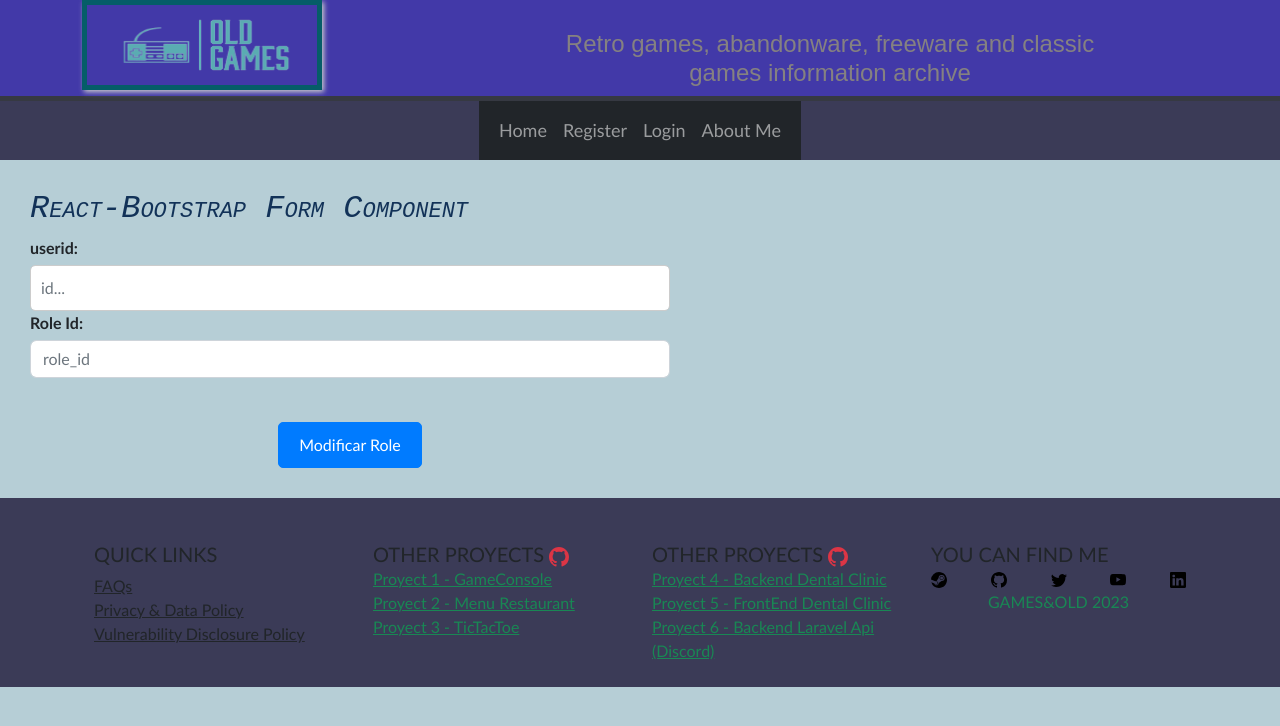
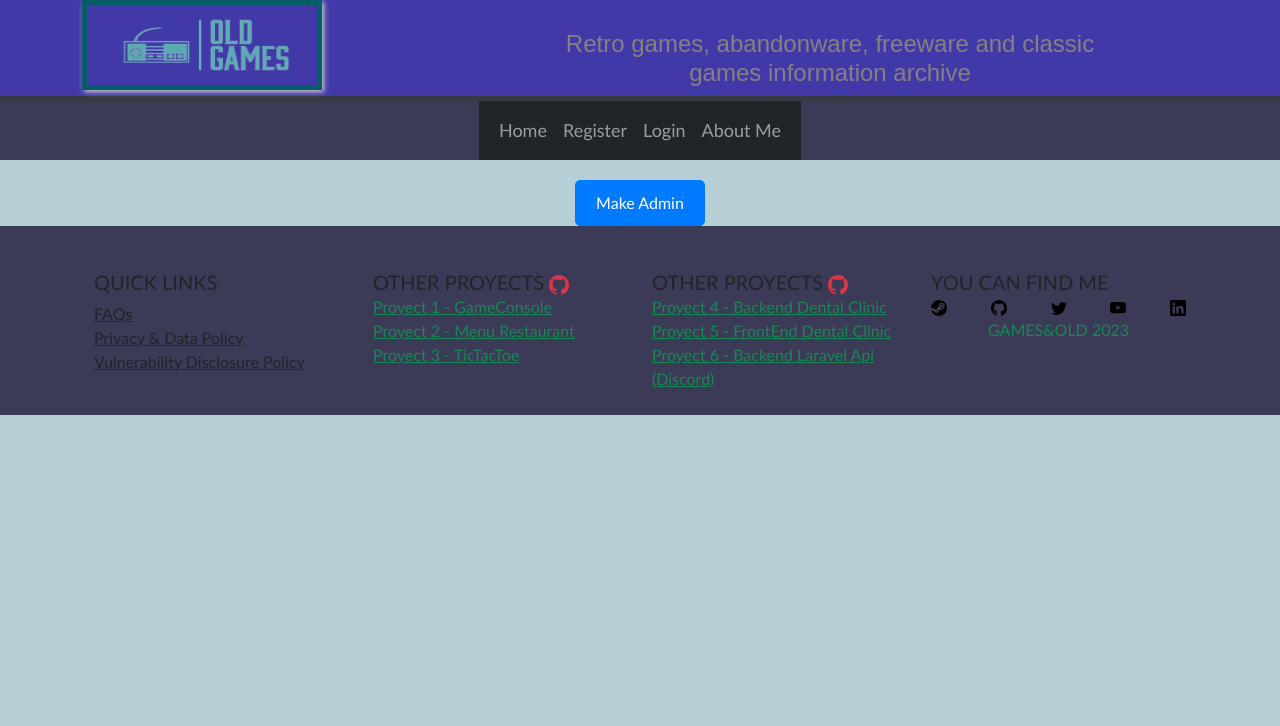
Before and after one commit to AlvaroBernabe/aba-geekshubs-fsd-val-Front-Final-Proyect, a React (Vite) app in the folder FrontFinal/: page /profile/update/rol in a window 1280 px wide. Shown: the top 726 px of the page. Built offline with nearby package versions, Linux system fonts and the light colour scheme.

Commit message:
feat: Get All Users Details => Finished Make Admin Button

```diff
--- a/FrontFinal/src/Router.jsx
+++ b/FrontFinal/src/Router.jsx
@@ -15,9 +15,9 @@ import { NewReview } from "./layout/users/NewReview";
 import { GetAllMyReviews } from "./layout/users/GetMyReviews";
 import { GetAllAdminReviews } from "./layout/Reviews/GetAllAdminReviews";
 import { NewGame } from "./layout/games/NewGame";
-import { ChangeRole } from "./layout/profile/ChangeRole";
 import { UpdateGame } from "./layout/games/UpdateGame";
 import { GetAllGamesUser } from "./layout/games/getAllGamesUser/GetAllGamesUser";
+import { ChangeRole } from "./layout/users/getAllUsers/ChangeRole";
 
 export const Router = () => {
     return (
--- a/FrontFinal/src/layout/profile/ChangeRole.jsx
+++ /dev/null
@@ -1,82 +0,0 @@
-import React, { useEffect, useState } from "react";
-import { userData } from "../userSlice";
-import { useSelector } from "react-redux";
-import { changeRole } from "../services/apiCalls";
-import { Button, Form } from "react-bootstrap";
-import { InputText } from "../../components/InputText/InputText";
-
-export const ChangeRole = () => {
-
-  const ReduxCredentials = useSelector(userData);
-
-  const [credenciales, setCredenciales] = useState({
-    id: '',
-    role_id: ''
-  });
-
-  const inputHandler = (e) => {
-    setCredenciales((prevState) => ({
-      ...prevState,
-      [e.target.name]: e.target.value,
-    }));
-  };
-
-
-
-
-  // useEffect(()=>{
-  //     if (userData.name === ""){
-  //       getUserData(ReduxCredentials.credentials.token).then(
-  //         resultado => {console.log(resultado)}
-  //       ).catch(error => (console.log(error)))
-  //     }
-  // }, [userData]);
-
-  const checkError = (e) => {
-
-  }
-
-  const changeRol = () => {
-    changeRole(credenciales, ReduxCredentials.credentials.token)
-      .then((resultado) => {
-        setCredenciales(resultado.data)
-        //   setTimeout(() => {
-        //       navigate("/");
-        //   }, 2000);
-      })
-      .catch((error) => console.log(error));
-  };
-  console.log(credenciales);
-
-  return (
-    <>
-      <div style={{
-        display: 'block',
-        width: 700,
-        padding: 30
-      }}>
-        <h4>React-Bootstrap Form Component</h4>
-        <Form>
-          <Form.Group>
-            <Form.Label>userid:</Form.Label>
-            <InputText className={"inputLogin"}
-              type={"number"} name={"id"} placeholder={"id..."} required={true} maxLength={70}
-              changeFunction={(e) => inputHandler(e)} blurFunction={(e) => checkError(e)} />
-          </Form.Group>
-          <Form.Group>
-            <Form.Label>Role Id:</Form.Label>
-            <InputText className={"role_id"}
-              type={"number"} name={"role_id"} placeholder={"role_id"} required={true} maxLength={70}
-              changeFunction={(e) => inputHandler(e)} blurFunction={(e) => checkError(e)} />
-          </Form.Group>
-          <br />
-          <div className='botonModificar'>
-            <Button variant="primary" onClick={changeRol}>
-              Modificar Role
-            </Button>
-          </div>
-        </Form>
-      </div>
-    </>
-  );
-}
--- /dev/null
+++ b/FrontFinal/src/layout/users/getAllUsers/ChangeRole.jsx
@@ -0,0 +1,79 @@
+import React, { useEffect, useState } from "react";
+import { userData } from "../../userSlice";
+import { useSelector } from "react-redux";
+import { changeRole } from "../../services/apiCalls";
+import { Button, Card, Form } from "react-bootstrap";
+import { InputText } from "../../../components/InputText/InputText";
+import { detailData } from "../../detailSlice";
+import { useNavigate } from "react-router-dom";
+
+export const ChangeRole = () => {
+
+  const ReduxCredentials = useSelector(userData);
+  const ReduxAppointment = useSelector(detailData);
+  const [welcome, setWelcome] = useState("");
+  const navigate = useNavigate();
+
+  const [credenciales, setCredenciales] = useState({
+    id: ReduxAppointment.choosenObject.id,
+    role_id: 1
+  });
+
+  const inputHandler = (e) => {
+    setCredenciales((prevState) => ({
+      ...prevState,
+      [e.target.name]: e.target.value,
+    }));
+  };
+
+
+
+
+  // useEffect(()=>{
+  //     if (userData.name === ""){
+  //       getUserData(ReduxCredentials.credentials.token).then(
+  //         resultado => {console.log(resultado)}
+  //       ).catch(error => (console.log(error)))
+  //     }
+  // }, [userData]);
+
+  const checkError = (e) => {
+
+  }
+
+  const changeRol = () => {
+    changeRole(credenciales, ReduxCredentials.credentials.token)
+      .then((resultado) => {
+        setCredenciales(resultado.data)
+        setWelcome(`${ReduxAppointment.choosenObject.email} is an Admin now`);
+        setTimeout(() => {
+          navigate("/users/all/");
+        }, 1500);
+      })
+      .catch((error) => console.log(error));
+  };
+  console.log(credenciales, "esto son datos user a cambiar");
+  console.log(ReduxAppointment.choosenObject.id, "esto es reduxAppointment");
+
+  return (
+    <>
+      <div>
+        {welcome !== "" ? (
+          <div className="divWellcome">
+            <Card>
+              <Card.Header>{welcome}</Card.Header>
+            </Card>
+          </div>
+        ) : (
+          <Form>
+            <div className='botonModificar'>
+              <Button variant="danger" onClick={changeRol}>
+                Make Admin
+              </Button>
+            </div>
+          </Form>
+        )}
+      </div>
+    </>
+  );
+}
--- a/FrontFinal/src/layout/users/getUsersDetails/GetUsersDetails.jsx
+++ b/FrontFinal/src/layout/users/getUsersDetails/GetUsersDetails.jsx
@@ -4,6 +4,7 @@ import { useNavigate } from "react-router-dom";
 import { detailData } from "../../detailSlice";
 import { Button, Card, ListGroup, Modal } from "react-bootstrap";
 import { DeleteUser } from "../getAllUsers/DeleteUser";
+import { ChangeRole } from "../getAllUsers/ChangeRole";
 
 export const GetUsersDetails = () => {
   const detailRedux = useSelector(detailData);
@@ -58,6 +59,21 @@ export const GetUsersDetails = () => {
                 </Button>
               </Modal.Footer>
             </Modal>
+
+            <Button variant="warning" onClick={handleShowRemove}>
+              Change Role
+            </Button>
+            <Modal show={remove} onHide={handleCloseRemove}>
+              <Modal.Header closeButton>
+                <Modal.Title>Make User an Admin</Modal.Title>
+              </Modal.Header>
+              <Modal.Body><ChangeRole></ChangeRole></Modal.Body>
+              <Modal.Footer>
+                <Button variant="primary" onClick={handleCloseRemove}>
+                  Nope
+                </Button>
+              </Modal.Footer>
+            </Modal>
           </div>
         </ListGroup>
       </Card>
```
